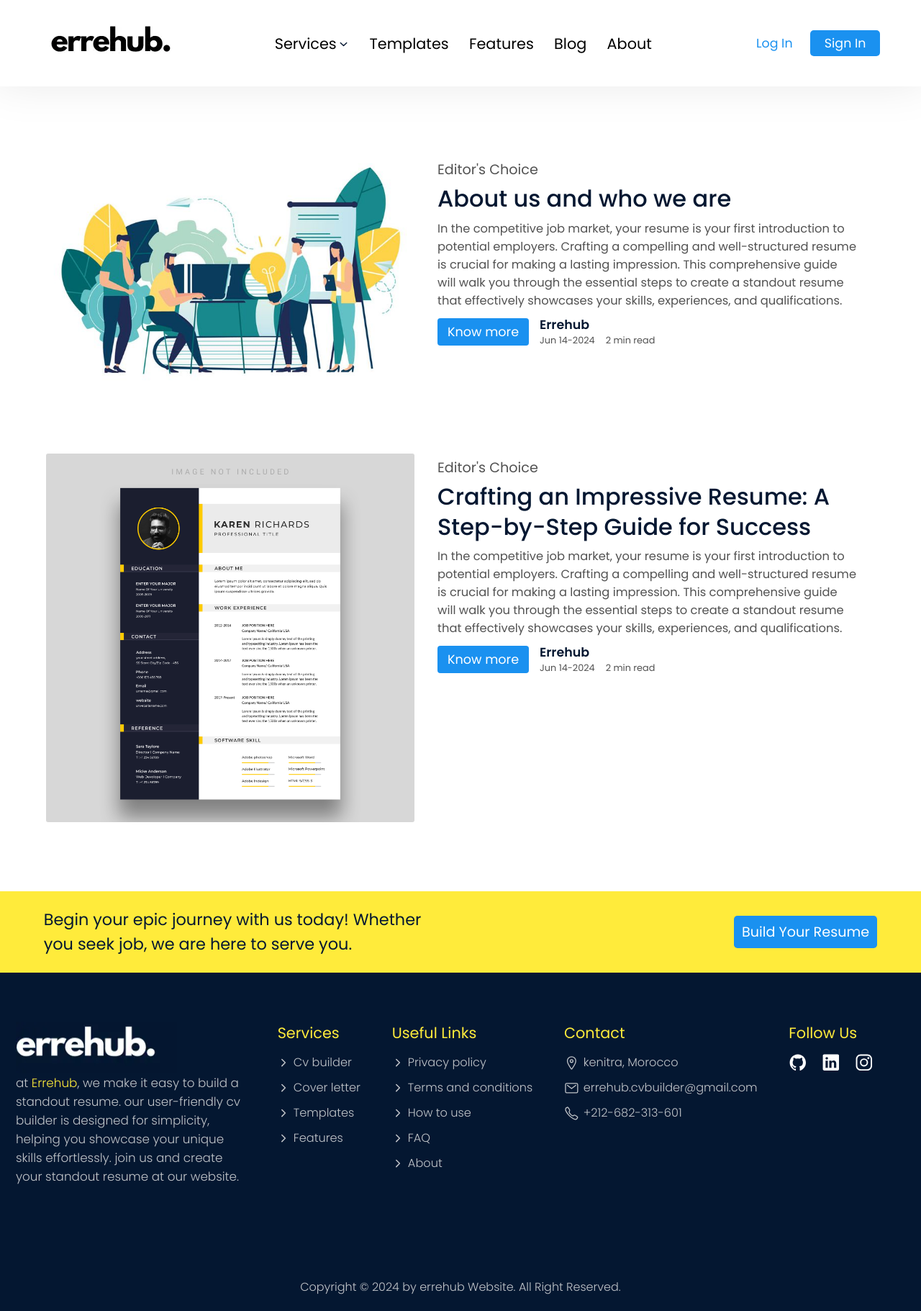
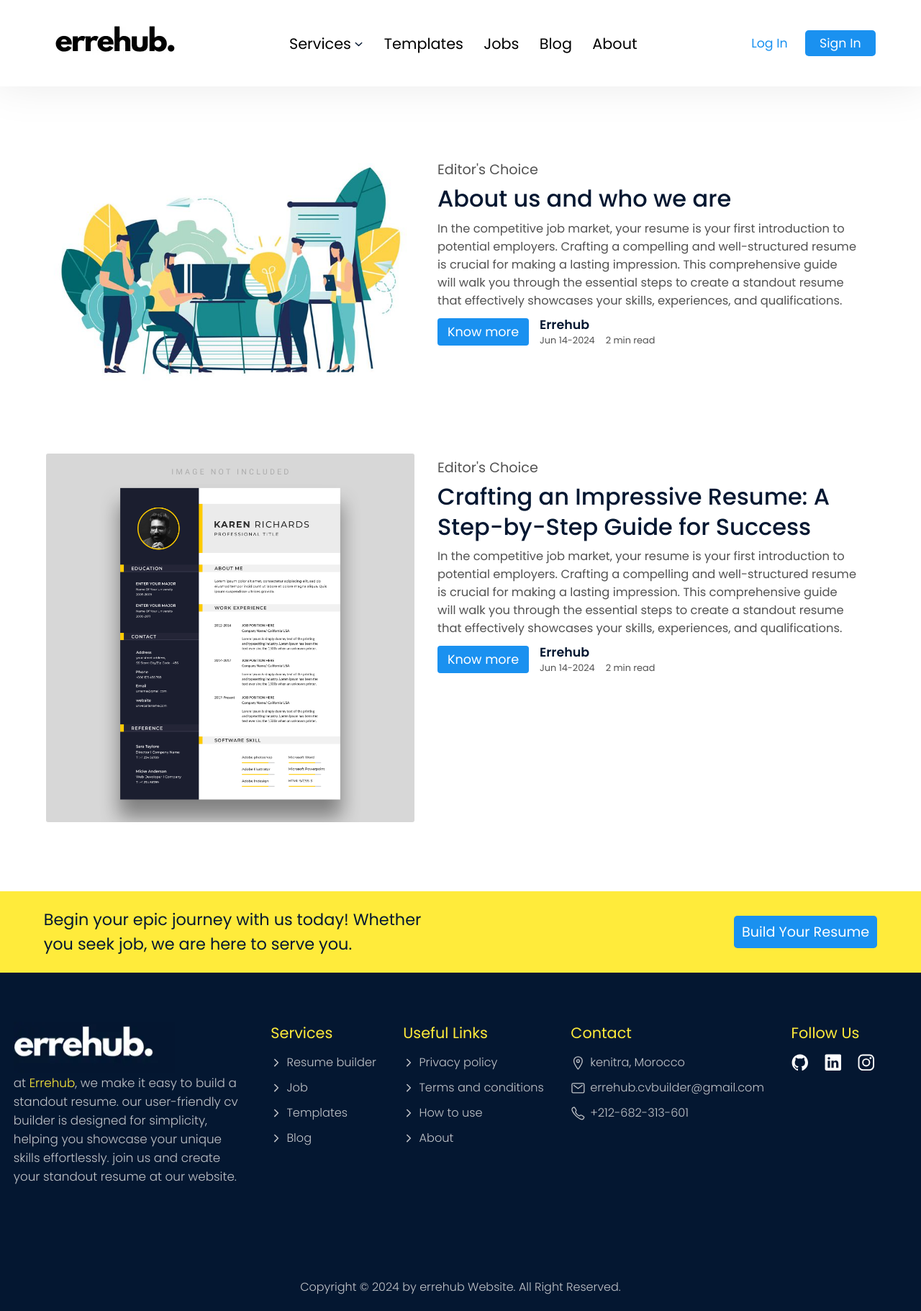
Before and after one commit to youssef-erremili/Resume-Builder, a PHP site: page /blog/blog.php in a window 1280 px wide. Shown: the whole page at 72% size. Run offline with PHP 8.4, Linux system fonts and the light colour scheme; some web fonts are replaced.

Commit message:
Fix links

```diff
--- a/blog/blog.php
+++ b/blog/blog.php
@@ -29,17 +29,14 @@ include("../config/config.php");
                         <div id="drop">
                             <ul>
                                 <li>
-                                    <a href="editor/editor.php">build resume</a>
-                                </li>
-                                <li>
-                                    <a href="">cover letter</a>
+                                    <a href="../editor/editor.php">build resume</a>
                                 </li>
                             </ul>
                         </div>
                     </li>
                     <li><a href="../template/template.php">templates</a></li>
-                    <li><a href="">features</a></li>
-                    <li><a href="../blog/content.php">blog</a></li>
+                    <li><a href="../job/job.php">jobs</a></li>
+                    <li><a href="../blog/blog.php">blog</a></li>
                     <li><a href="../blog/topic.php?id=2&title=about-us&image=../assets/image/about-us.jpg">about</a></li>
                 </ul>
             </nav>
@@ -131,25 +128,22 @@ include("../config/config.php");
             </div>
             <div class="footRight">
                 <div class="footBtn">
-                    <a class="getStarted footBtn" href="">build your resume</a>
+                    <a class="getStarted footBtn" href="../editor/editor.php">build your resume</a>
                 </div>
             </div>
         </div>
         <div class="mainFooter">
             <div class="footCol about">
-                <a href="../index.html"><img src="../assets/image/errehub-dark.webp" alt="logo of the website Errehub"></a>
-                <p>At <a class="footInd" href="../index.html">errehub</a>, we make it easy to build a standout resume.
-                    Our
-                    user-friendly CV builder is designed for simplicity, helping you showcase your unique skills
-                    effortlessly. Join us and create your standout resume at our website.</p>
+                <a href="../index.php"><img src="../assets/image/errehub-dark.webp" alt="logo of the website Errehub"></a>
+                <p>At <a class="footInd" href="../index.php">errehub</a>, we make it easy to build a standout resume. Our user-friendly CV builder is designed for simplicity, helping you showcase your unique skills effortlessly. Join us and create your standout resume at our website.</p>
             </div>
             <div class="footCol services">
                 <h3>services</h3>
                 <ul>
-                    <li><a href=""><ion-icon name="chevron-forward-outline"></ion-icon> Cv builder</a></li>
-                    <li><a href=""><ion-icon name="chevron-forward-outline"></ion-icon> Cover letter</a></li>
-                    <li><a href=""><ion-icon name="chevron-forward-outline"></ion-icon> Templates</a></li>
-                    <li><a href=""><ion-icon name="chevron-forward-outline"></ion-icon> Features</a></li>
+                    <li><a href="../editor/editor.php"><ion-icon name="chevron-forward-outline"></ion-icon> Resume builder</a></li>
+                    <li><a href="../job/job.php"><ion-icon name="chevron-forward-outline"></ion-icon> Job</a></li>
+                    <li><a href="../template/template.php"><ion-icon name="chevron-forward-outline"></ion-icon> Templates</a></li>
+                    <li><a href="blog.php"><ion-icon name="chevron-forward-outline"></ion-icon> Blog</a></li>
                 </ul>
             </div>
             <div class="footCol link">
@@ -158,8 +152,7 @@ include("../config/config.php");
                     <li><a href=""><ion-icon name="chevron-forward-outline"></ion-icon> Privacy policy</a></li>
                     <li><a href=""><ion-icon name="chevron-forward-outline"></ion-icon> Terms and conditions</a></li>
                     <li><a href=""><ion-icon name="chevron-forward-outline"></ion-icon> How to use</a></li>
-                    <li><a href=""><ion-icon name="chevron-forward-outline"></ion-icon> FAQ</a></li>
-                    <li><a href=""><ion-icon name="chevron-forward-outline"></ion-icon> About</a></li>
+                    <li><a href="../blog/topic.php?id=2&title=about-us&image=../assets/image/about-us.jpg"><ion-icon name="chevron-forward-outline"></ion-icon> About</a></li>
                 </ul>
             </div>
             <div class="footCol address">
@@ -188,7 +181,12 @@ include("../config/config.php");
             </button>
         </div>
     </footer>
-    <script src="../main.js"></script>
+
+
+
+
+
+    <script src="../assets/js/main.js"></script>
     <script type="module" src="https://unpkg.com/ionicons@7.1.0/dist/ionicons/ionicons.esm.js"></script>
 </body>
 
```
